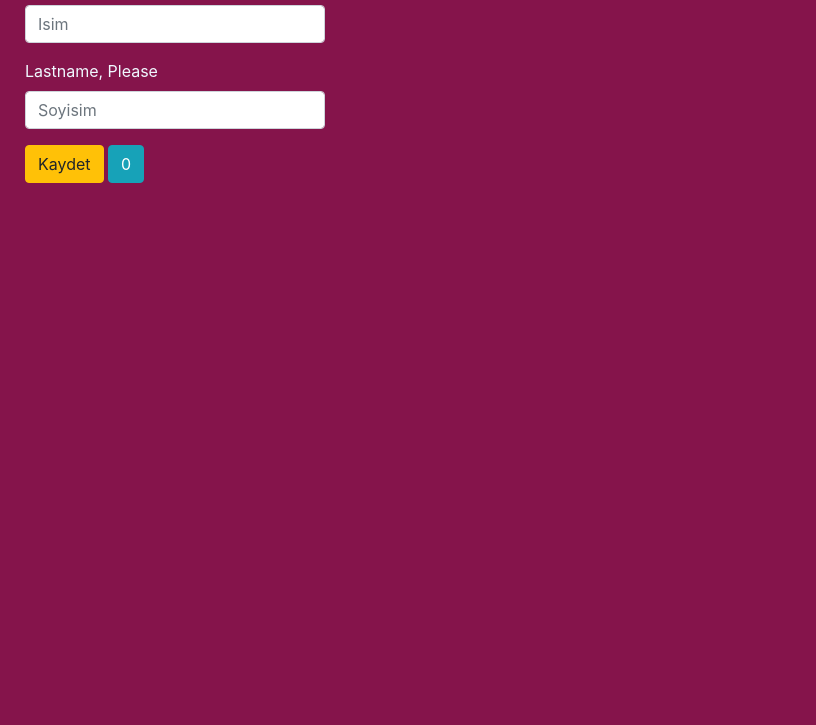
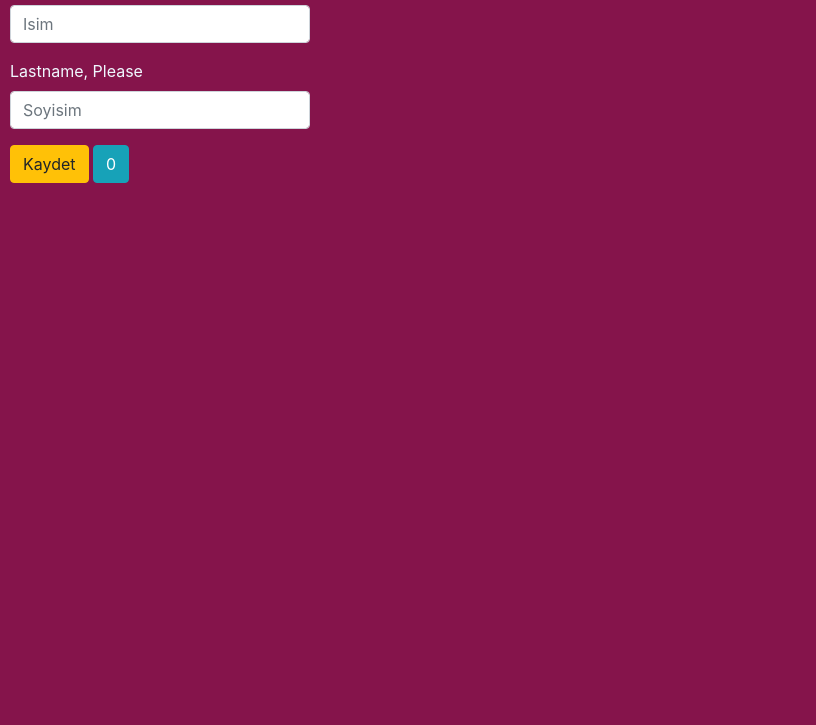
Before and after one commit to M-Halid/Nihoo, a plain HTML site: page index.html in a window 1280 px wide. Shown: the part 75-800 px from the top of the page, without its empty margins (0-816 px from the left). Drawn offline with nearby package versions, Linux system fonts and the light colour scheme.

Commit message:
Update index.html

```diff
--- a/index.html
+++ b/index.html
@@ -10,7 +10,7 @@
     <title>Document</title>
 </head>
 
-<body style="margin-left: 25px;">
+<body style="margin-left: 10px;">
 
 
     <h1 class="selam">Hosgeldiniz</h1>
```
